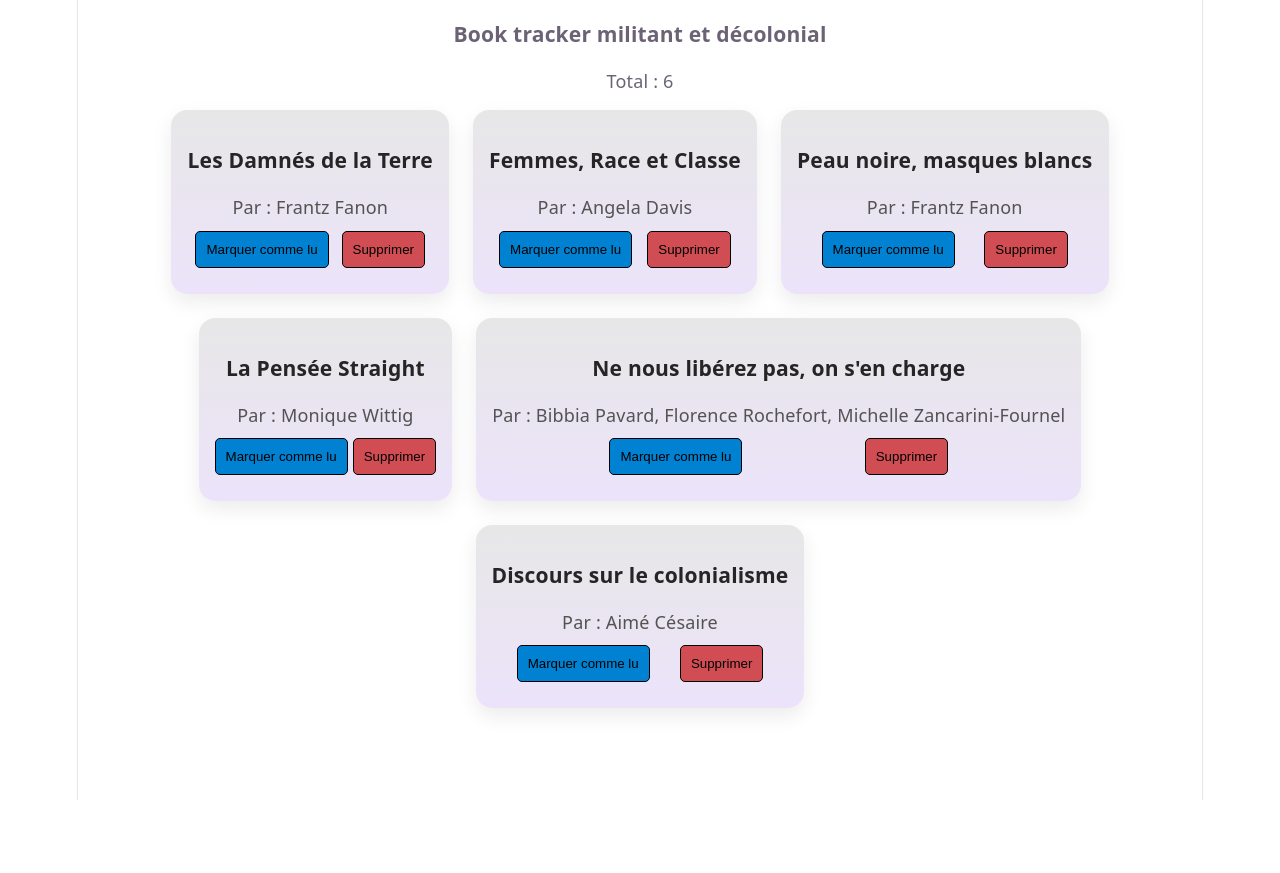
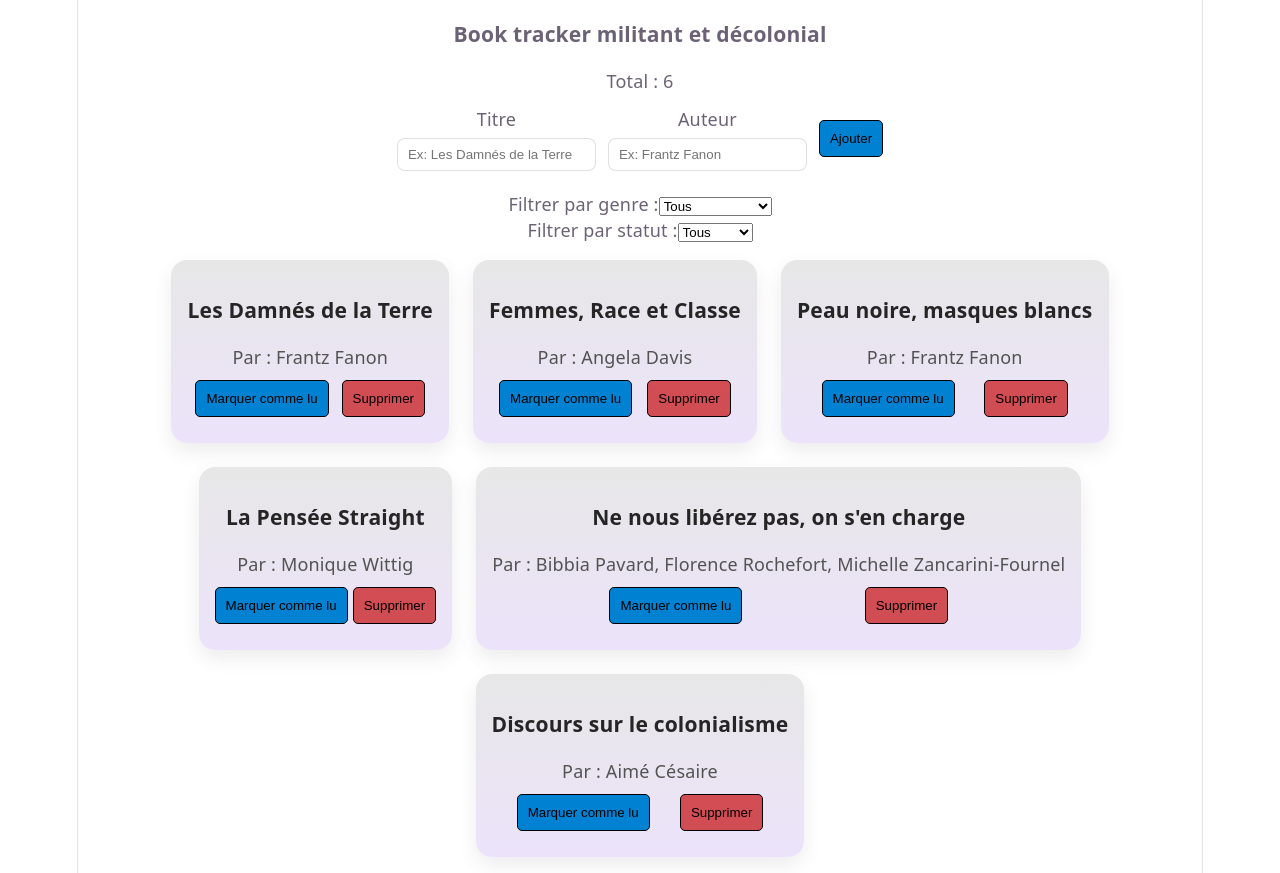
Before and after one commit to iliasse-e/react-review, a React (Vite) app: page / in a window 1280 px wide. Before the commit the page ends 800 px from the top, so only its background shows below. Built offline with nearby package versions, Linux system fonts and the light colour scheme.

Commit message:
add features and useMemo

```diff
--- a/src/App.jsx
+++ b/src/App.jsx
@@ -1,16 +1,64 @@
 import { Header } from './components/Header'
 import './App.css'
 import { booksData } from './booksData'
+import BookForm from './components/BookForm';
+import Filters from './components/Filters';
 import { BookList } from './components/BookList';
+import { useState, useMemo } from 'react';
 
 function App() {
+  // state principal des livres
+  const [books, setBooks] = useState(booksData)
 
-  const books = booksData;
+  // états des filtres (valeurs 'all' pour pas de filtre)
+  const [genreFilter, setGenreFilter] = useState('all')
+  const [statusFilter, setStatusFilter] = useState('all')
+
+  // onAdd: appelé par BookForm
+  function handleAdd(newBook) {
+    // s'assurer que newBook a un id
+    const bookWithId = {
+      id: String(Date.now()),
+      status: "a-lire",
+      ...newBook
+    }
+    setBooks((prev) => [bookWithId, ...prev])
+  }
+
+  // gestionnaires simples passés à Filters
+  function handleGenreChange(e) {
+    setGenreFilter(e.target.value)
+  }
+
+  function handleStatusChange(e) {
+    setStatusFilter(e.target.value)
+  }
+
+  // calcul des livres filtrés (optimisé avec useMemo)
+  const filteredBooks = useMemo(() => {
+    return books.filter((book) => {
+      const matchesGenre =
+        genreFilter === 'all' ||
+        (book.genre || '').toLowerCase().includes(genreFilter.toLowerCase())
+
+      const matchesStatus =
+        statusFilter === 'all' || (book.status || '').toLowerCase() === statusFilter.toLowerCase()
+
+      return matchesGenre && matchesStatus
+    })
+  }, [books, genreFilter, statusFilter])
 
   return (
     <>
       <Header total={books.length} />
-      <BookList books={books} />
+      <BookForm onAdd={handleAdd} />
+      <Filters
+        genre={genreFilter}
+        status={statusFilter}
+        onGenreChange={handleGenreChange}
+        onStatusChange={handleStatusChange}
+      />
+      <BookList books={filteredBooks} />
     </>
   )
 }
--- a/src/components/BookList.jsx
+++ b/src/components/BookList.jsx
@@ -2,13 +2,15 @@ import BookCard from "./BookCard";
 
 export function BookList({books}) {
 
-    return (
+  return (
     <section className="book-list">
 
-      {books.map(book =>
-        <BookCard title={book.title} author={book.author} />
-      )}
+      {books.map((book) => (
+        <BookCard key={book.id} title={book.title} author={book.author} />
+      ))}
 
     </section>
   );
 }
+
+export default BookList
--- a/src/components/Filters.jsx
+++ b/src/components/Filters.jsx
@@ -1,11 +1,31 @@
-export function Filters() {
-    return (
+export function Filters({ genre = 'all', status = 'all', onGenreChange, onStatusChange }) {
+  return (
     <div className="filters">
-          <div className="filters__by-genre">
-            <label htmlFor=""></label>
+      <div className="filters__by-genre">
+        <label htmlFor="filter-genre">Filtrer par genre :</label>
+        <select id="filter-genre" value={genre} onChange={onGenreChange}>
+          <option value="all">Tous</option>
+          <option value="décolonial">Décolonialisme</option>
+          <option value="féminisme">Féminisme</option>
+          <option value="militantisme">Militantisme</option>
+          <option value="poésie">Poésie</option>
+          <option value="histoire">Histoire</option>
+          <option value="antiracisme">Antiracisme</option>
+          <option value="lgbt">LGBT+</option>
+        </select>
+      </div>
 
-          </div>
+      <div className="filters__by-status">
+        <label htmlFor="filter-status">Filtrer par statut :</label>
+        <select id="filter-status" value={status} onChange={onStatusChange}>
+          <option value="all">Tous</option>
+          <option value="lu">Lu</option>
+          <option value="en-cours">En cours</option>
+          <option value="a-lire">À lire</option>
+        </select>
+      </div>
+    </div>
+  )
+}
 
-    </div>
-  );
-}
+export default Filters
```
Also changed, not shown: 1 other file (tests, documents, lock files or other folders).
